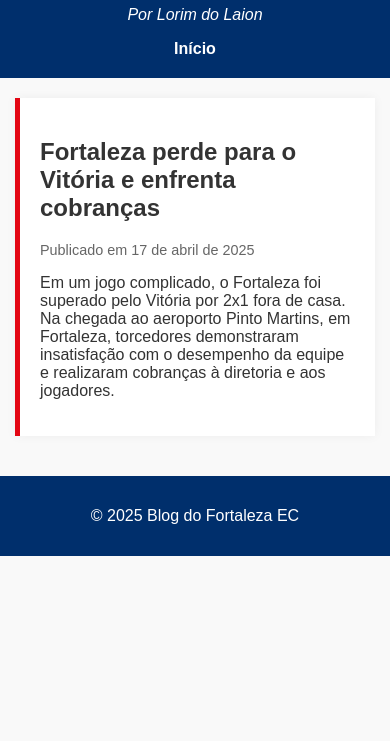
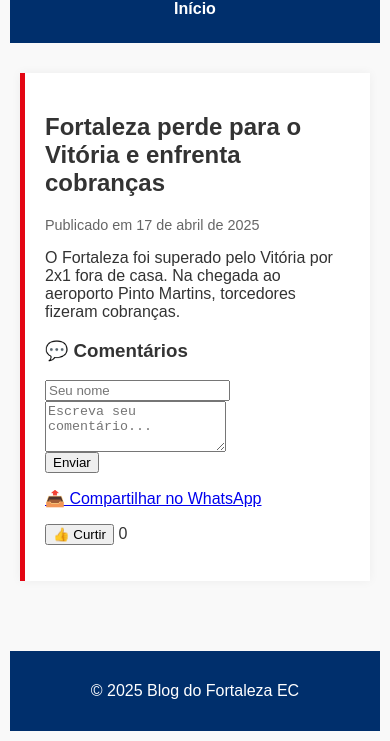
Before and after one commit to ananiasbezerra/blog-lorim-do-laion-, a plain HTML site: page posts/post3.html in a window 390 px wide. Shown: the part 194-935 px from the top of the page. Before the commit the page ends 844 px from the top, so only its background shows below. Drawn offline with Linux system fonts and the light colour scheme.

Commit message:
final
o final

```diff
--- a/posts/post3.html
+++ b/posts/post3.html
@@ -1,4 +1,34 @@
-<html><head><meta charset="UTF-8"><title>Post 3</title><link rel="stylesheet" href="../style.css"></head>
-<body><header><img src="../img/lorim-logo.jpg" class="logo" /><h1>Blog do Fortaleza EC</h1><p class="autor">Por Lorim do Laion</p><nav><a href="../index.html">Início</a></nav></header>
-<main><article><h2>Fortaleza perde para o Vitória e enfrenta cobranças</h2><p class="data">Publicado em 17 de abril de 2025</p><p>Em um jogo complicado, o Fortaleza foi superado pelo Vitória por 2x1 fora de casa. Na chegada ao aeroporto Pinto Martins, em Fortaleza, torcedores demonstraram insatisfação com o desempenho da equipe e realizaram cobranças à diretoria e aos jogadores.</p></article></main>
-<footer><p>&copy; 2025 Blog do Fortaleza EC</p></footer></body></html>
+<html><head><meta charset="UTF-8"><title>Post 3</title>
+<link rel="stylesheet" href="../style.css">
+<meta name="viewport" content="width=device-width, initial-scale=1"></head>
+<body><header><img src="../img/lorim-logo.jpg" class="logo" />
+<h1>Blog do Fortaleza EC</h1><p class="autor">Por Lorim do Laion</p><nav><a href="../index.html">Início</a></nav></header>
+<main><article><h2>Fortaleza perde para o Vitória e enfrenta cobranças</h2>
+<p class="data">Publicado em 17 de abril de 2025</p>
+<p>O Fortaleza foi superado pelo Vitória por 2x1 fora de casa. Na chegada ao aeroporto Pinto Martins, torcedores fizeram cobranças.</p>
+<h3>💬 Comentários</h3>
+<form><input type="text" placeholder="Seu nome" required><br>
+<textarea rows="3" placeholder="Escreva seu comentário..." required></textarea><br>
+<button onclick="alert('Comentário enviado!')">Enviar</button></form>
+<p><a href="https://wa.me/?text=Veja%20esse%20post:%20https://fortaleza1918.github.io/blog-lorim-do-laion-/posts/post3.html" target="_blank">📤 Compartilhar no WhatsApp</a></p>
+<p><button id="likeBtn">👍 Curtir</button> <span id="likeCount">0</span></p>
+</article></main><footer><p>&copy; 2025 Blog do Fortaleza EC</p></footer>
+<script>
+  document.addEventListener("DOMContentLoaded", function () {
+    const pageId = window.location.pathname;
+    const btn = document.getElementById("likeBtn");
+    const counter = document.getElementById("likeCount");
+    let likes = localStorage.getItem("likes_" + pageId);
+    if (!likes) {
+      likes = 0;
+      localStorage.setItem("likes_" + pageId, likes);
+    }
+    counter.textContent = likes;
+    btn.addEventListener("click", function () {
+      likes++;
+      localStorage.setItem("likes_" + pageId, likes);
+      counter.textContent = likes;
+    });
+  });
+</script>
+</body></html>
--- a/script.js
+++ b/script.js
@@ -5,10 +5,12 @@
     container.innerHTML = "";
     posts.forEach(post => {
       const article = document.createElement("article");
+      const linkCompartilhar = "https://wa.me/?text=" + encodeURIComponent("Leia no Blog do Lorim: https://fortaleza1918.github.io/blog-lorim-do-laion-/" + post.link);
       article.innerHTML = `
         <h2><a href="${post.link}">${post.title}</a></h2>
         <p class="data">Publicado em ${post.date}</p>
         <p>${post.summary}</p>
+        <p><a href="${linkCompartilhar}" target="_blank">📤 Compartilhar no WhatsApp</a></p>
       `;
       container.appendChild(article);
     });
--- a/style.css
+++ b/style.css
@@ -7,3 +7,9 @@
 article { background: white; padding: 20px; margin-bottom: 20px; border-left: 5px solid #e30613; box-shadow: 0 0 10px rgba(0,0,0,0.05); }
 footer { background: #002f6c; color: white; text-align: center; padding: 15px 0; margin-top: 40px; }
 .data { font-size: 0.9em; color: #666; }
+@media screen and (max-width: 600px) {
+  header h1 { font-size: 1.5em; }
+  .logo { width: 70px; }
+  nav a { display: block; margin: 5px 0; }
+  body, main { padding: 10px; }
+}
```
Also changed, not shown: index.html (+6 -1 lines), posts/post4.html (+34 -4 lines).
